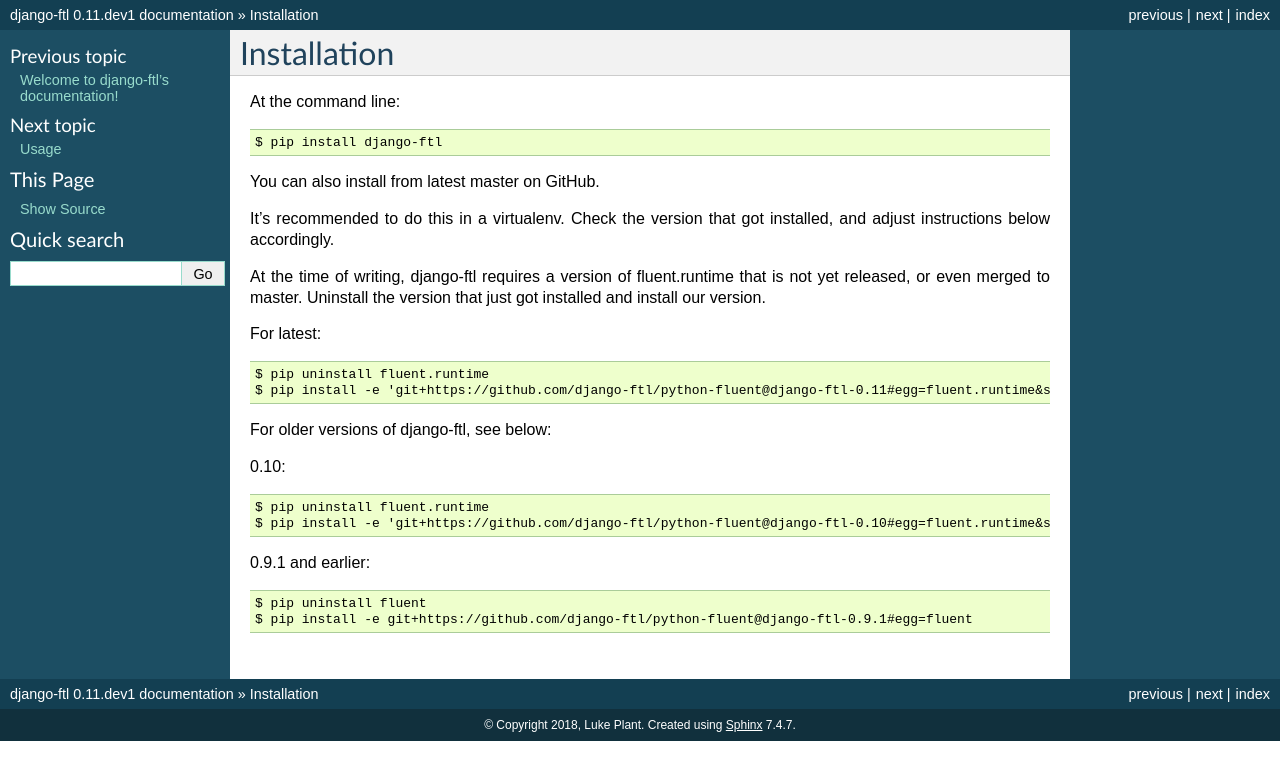
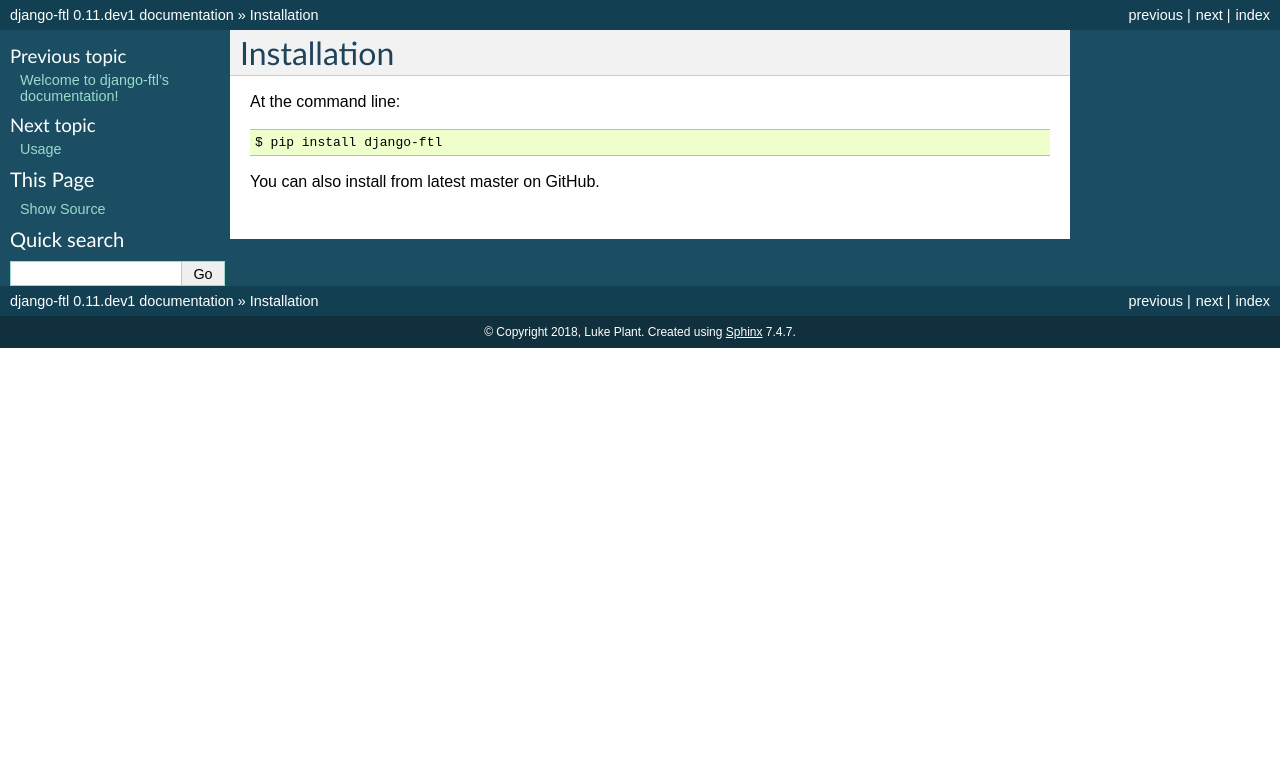
Before and after one commit to django-ftl/django-ftl, a Sphinx documentation site: the page built from docs/installation.rst, in a window 1280 px wide. Shown: the top 780 px of the page. Built offline with Sphinx 7.4.7, drawn with Linux system fonts in a browser that asks for light colours.

Commit message:
Switched to fluent_compiler

```diff
--- a/HISTORY.rst
+++ b/HISTORY.rst
@@ -6,8 +6,8 @@
 0.11 (under development)
 ++++++++++++++++++++++++
 
-* More recent version of fluent.runtime (0.2 branch, with modifications,
-  compatible with fluent.syntax 0.15)
+* Switch to using ``fluent_compiler`` as backend instead of experimental branch
+  in ``fluent.runtime``.
 * Added ``Bundle.check_all`` method.
 
 0.10 (2019-05-23)
--- a/docs/installation.rst
+++ b/docs/installation.rst
@@ -7,27 +7,3 @@
     $ pip install django-ftl
 
 You can also install from latest master on GitHub.
-
-It's recommended to do this in a virtualenv. Check the version that got
-installed, and adjust instructions below accordingly.
-
-At the time of writing, django-ftl requires a version of fluent.runtime that is
-not yet released, or even merged to master. Uninstall the version that just got
-installed and install our version.
-
-For latest::
-
-    $ pip uninstall fluent.runtime
-    $ pip install -e 'git+https://github.com/django-ftl/python-fluent@django-ftl-0.11#egg=fluent.runtime&subdirectory=fluent.runtime'
-
-For older versions of django-ftl, see below:
-
-0.10::
-
-    $ pip uninstall fluent.runtime
-    $ pip install -e 'git+https://github.com/django-ftl/python-fluent@django-ftl-0.10#egg=fluent.runtime&subdirectory=fluent.runtime'
-
-0.9.1 and earlier::
-
-    $ pip uninstall fluent
-    $ pip install -e git+https://github.com/django-ftl/python-fluent@django-ftl-0.9.1#egg=fluent
--- a/setup.py
+++ b/setup.py
@@ -91,12 +91,12 @@
     package_dir={"": "src"},
     include_package_data=True,
     install_requires=[
-        'fluent.runtime',
+        'fluent_compiler',
         'Django>=1.11',
     ],
     tests_require=tests_requires,  # for 'setup.py test'
     extras_require={
-        'develop': tests_requires,  # for 'pip install fluent.runtime[develop]'
+        'develop': tests_requires,  # for 'pip install fluent_compiler[develop]'
     },
     license="MIT",
     zip_safe=False,
```
Also changed, not shown: README.rst (+1 -42 lines), 2 other files.
